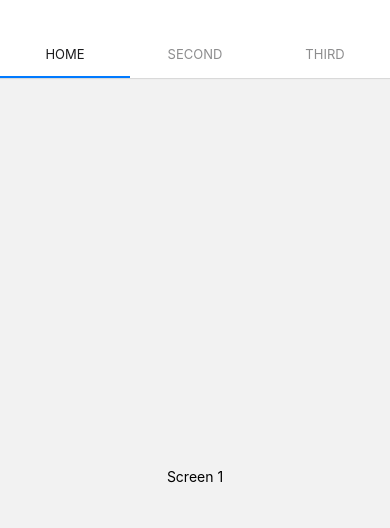
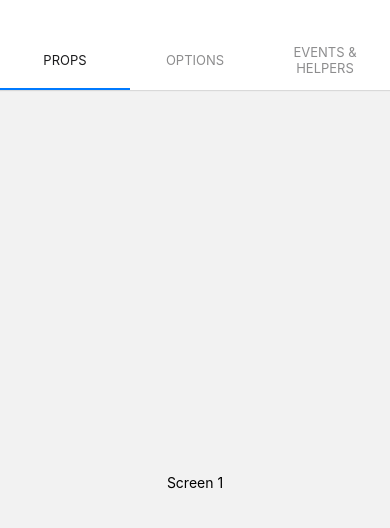
Before and after one commit to LeiWithP/MaterialTopNavExample, a React Native app in the folder material-example/: screen / in a window 390 px wide. Shown: the top 528 px of the page. Built offline with nearby package versions, Linux system fonts and the light colour scheme.

Commit message:
Option Title editable

```diff
--- a/material-example/src/components/TabNavigator.jsx
+++ b/material-example/src/components/TabNavigator.jsx
@@ -1,4 +1,5 @@
 import React from "react";
+import { useState } from "react";
 import { createMaterialTopTabNavigator } from "@react-navigation/material-top-tabs";
 import Screen1 from "../screens/Screen1";
 import Screen2 from "../screens/Screen2";
@@ -7,11 +8,24 @@ import Screen3 from "../screens/Screen3";
 const Tab = createMaterialTopTabNavigator();
 
 const TabNavigator = () => {
+  const [isTitleVisible, setIsTitleVisible] = useState(false);
+
+  const toggleTitleVisibility = () => {
+    setIsTitleVisible(!isTitleVisible);
+  };
+
   return (
-    <Tab.Navigator style={{ marginTop: 30 }}>
-      <Tab.Screen name="Home" component={Screen1} />
-      <Tab.Screen name="Second" component={Screen2} />
-      <Tab.Screen name="Third" component={Screen3} />
+    <Tab.Navigator
+      style={{ marginTop: 30 }}
+      screenOptions={({ route }) => ({
+        title: isTitleVisible ? "Hello" : route.name,
+      })}
+    >
+      <Tab.Screen name="Props" component={Screen1} />
+      <Tab.Screen name="Options">
+        {() => <Screen2 toggleTitle={toggleTitleVisibility} />}
+      </Tab.Screen>
+      <Tab.Screen name="Events & Helpers" component={Screen3} />
     </Tab.Navigator>
   );
 };
--- a/material-example/src/screens/Screen2.jsx
+++ b/material-example/src/screens/Screen2.jsx
@@ -4,7 +4,7 @@ import { View, Text, StyleSheet } from "react-native";
 const Screen2 = () => {
   return (
     <View style={styles.container}>
-      <Text>Screen 1</Text>
+      <Text>Options</Text>
     </View>
   );
 };
```
